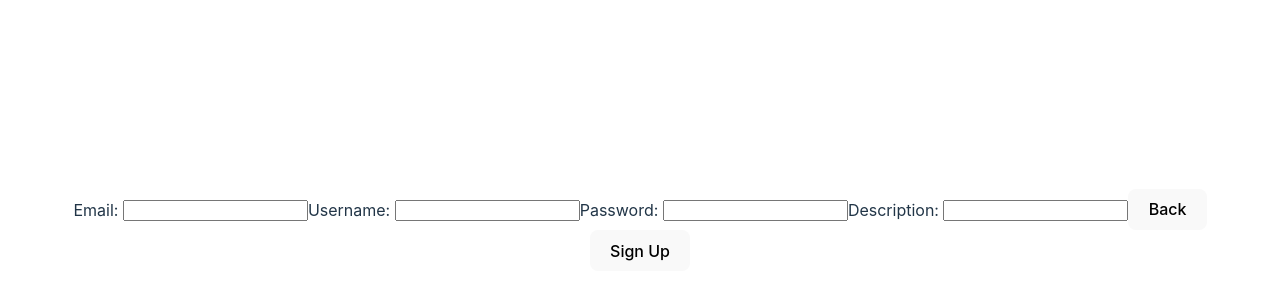
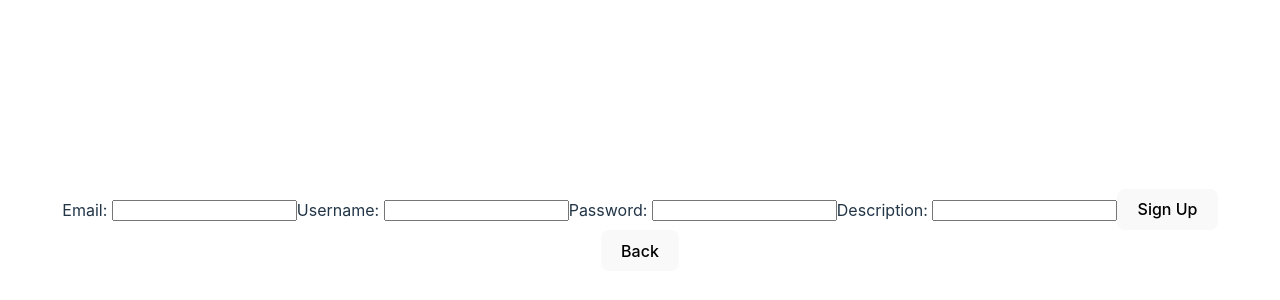
Before and after one commit to iO-Academy/23-brainworms-noodler-frontend, a React (Vite) app: page /Register in a window 1280 px wide. Shown: the part 170-470 px from the top of the page. Built offline with nearby package versions, Linux system fonts and the light colour scheme.

Commit message:
registration basics and email validation

```diff
--- a/src/Components/Atoms/InputAtom/index.tsx
+++ b/src/Components/Atoms/InputAtom/index.tsx
@@ -2,14 +2,16 @@ interface InputProps {
     label: string
     type?: string
     setFunc: (value: string) => void
+    maxlength?: number
 }
 function InputAtom (props: InputProps) {
-    const { label, type = 'text', setFunc } = props;
+    const { label, type = 'text', setFunc, maxlength } = props;
+
 
     return (
         <>
             <label>{label}</label>
-            <input type={type} onChange={(e) => {
+            <input type={type} maxLength={maxlength} onChange={(e) => {
                 let buttonVal: HTMLInputElement = e.target
                 setFunc(buttonVal.value)
             }}></input>
--- a/src/Components/Molecules/RegistrationFormMolecule/index.tsx
+++ b/src/Components/Molecules/RegistrationFormMolecule/index.tsx
@@ -1,16 +1,81 @@
 import InputAtom from "../../Atoms/InputAtom";
 import ButtonAtom from "../../Atoms/ButtonAtom";
 import {Link} from "react-router-dom";
+import {useState} from "react";
 
-function RegistrationFormMolecule () {
+function RegistrationFormMolecule() {
+    interface iFormData {
+        email: string,
+        password: string,
+        userName: string,
+        description: string
+    }
+
+    const [email, setEmail] = useState('')
+    const [password, setPassword] = useState('')
+    const [userName, setUserName] = useState('')
+    const [description, setDescription] = useState('')
+
+    const validateData = (formData: iFormData): boolean => {
+        //to be coded up
+        let result: boolean = false
+        if (formData.email && formData.password && formData.userName) {
+            if (formData.email.includes('@') && !formData.email.includes(' ')) {
+                result = true;
+            }
+        }
+        return result
+    }
+
+    const newUserSubmit = (e: MouseEvent): void => {
+        e.preventDefault()
+
+        let formData: iFormData = {
+            email: email,
+            password: password,
+            userName: userName,
+            description: description
+        }
+
+        if (validateData(formData)) {
+
+
+            // fetch('./backendAPI', {
+            //     credentials: 'same-origin',
+            //     headers: {
+            //         'Accept': 'application/json',
+            //         'Content-Type': 'application/json',
+            //     },
+            //     method: 'get',
+            //     body: JSON.stringify(data)
+            // })
+            //     .then(response => {
+            //         return response.json()
+            //     })
+            //     .then(responseJson => {
+            //         if (responseJson.success) {
+            //         } else {
+            //             console.log(responseJson.message);
+            //             console.log('error');
+            //         }
+            //     })
+            return console.log(formData)
+        } else {
+            console.log('invalid data')
+        }
+    }
+
     return (
         <>
-            <InputAtom label='Email: '></InputAtom>
-            <InputAtom label='Username: '></InputAtom>
-            <InputAtom label='Password: '></InputAtom>
-            <InputAtom label='Description: '></InputAtom>
-           <Link to={'/'} ><ButtonAtom value='Back'></ButtonAtom> </Link>
-            <ButtonAtom value='Sign Up'></ButtonAtom>
+            <form>
+                <InputAtom type='email' label='Email: ' setFunc={setEmail}></InputAtom>
+                <InputAtom label='Username: ' setFunc={setUserName}></InputAtom>
+                <InputAtom type='password' label='Password: ' setFunc={setPassword}></InputAtom>
+                <InputAtom label='Description: ' maxlength={500}
+                           setFunc={setDescription}></InputAtom>
+                <ButtonAtom value='Sign Up' onClick={newUserSubmit} type='submit'></ButtonAtom>
+            </form>
+            <Link to={'/'}><ButtonAtom value='Back'></ButtonAtom> </Link>
         </>
     )
 }
```
